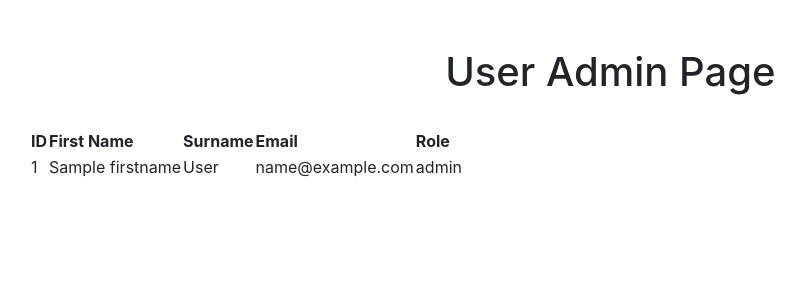
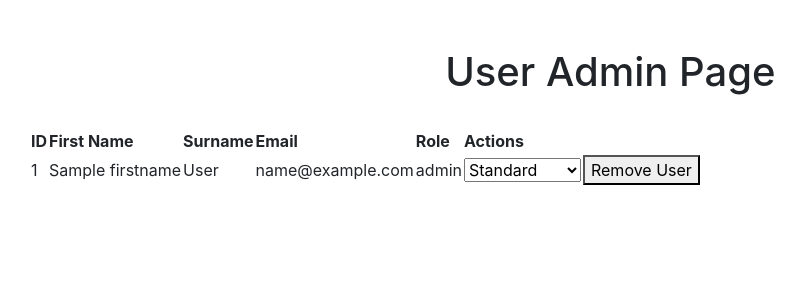
Before and after one commit to PatC86/LCApp, a Python web app: template Website/templates/adminusers.html in a window 1280 px wide. Shown: the part 56-356 px from the top of the page, without its empty margins (55-860 px from the left). Run offline with Jinja, Linux system fonts and the light colour scheme; the template is opened without the code that fills it: most values are stand-ins (such as "Sample title", 1, 10 or a date in 2020); some libraries are stand-ins or nearby versions.

Commit message:
Add files via upload

```diff
--- a/Website/templates/adminchains.html
+++ b/Website/templates/adminchains.html
@@ -15,6 +15,7 @@
         <th>Inspection Date</th>
         <th>Passed</th>
         <th>User</th>
+        <th>Actions</th>
     </tr>
   </thead>
   <tbody>
@@ -30,6 +31,11 @@
         <td> {{ liftingchain.chain_inspection_date }} </td>
         <td> {{ liftingchain.chain_passed }} </td>
         <td> {{ liftingchain.user_id }} </td>
+        <td>
+        <form action="{{ url_for('views.delete_chain', id=liftingchain.id) }}" method="POST" onsubmit="return confirm('Are you sure you want to delete this inspection record?');">
+          <button type="submit">Remove Inspection Record</button>
+        </form>
+      </td>
     </tr>
     {% endfor %}
   </tbody>
--- a/Website/templates/adminusers.html
+++ b/Website/templates/adminusers.html
@@ -10,6 +10,7 @@
       <th>Surname</th>
       <th>Email</th>
       <th>Role</th>
+      <th>Actions</th>
     </tr>
   </thead>
   <tbody>
@@ -20,6 +21,20 @@
       <td> {{ user.surname }} </td>
       <td> {{ user.email}} </td>
       <td> {{ user.role}} </td>
+      <td>
+        <form action="{{ url_for('views.update_role', id=user.id) }}" method="POST">
+          <select name="role" onchange="this.form.submit()">
+            <option value="standard" {% if user.role=='standard' %}selected{% endif %}>Standard</option>
+            <option value="admin" {% if user.role =='admin' %}selected{% endif %}>Admin</option>
+            <option value="contracteng" {% if user.role =='contracteng' %}selected{% endif %}>ContractEng</option>
+          </select>
+        </form>
+      </td>
+      <td>
+        <form action="{{ url_for('views.delete_user', id=user.id) }}" method="POST" onsubmit="return confirm('Are you sure you want to delete this user?');">
+          <button type="submit">Remove User</button>
+        </form>
+      </td>
     </tr>
     {% endfor %}
   </tbody>
```
Also changed, not shown: Website/views.py (+32 -1 lines), instance/database.db.
